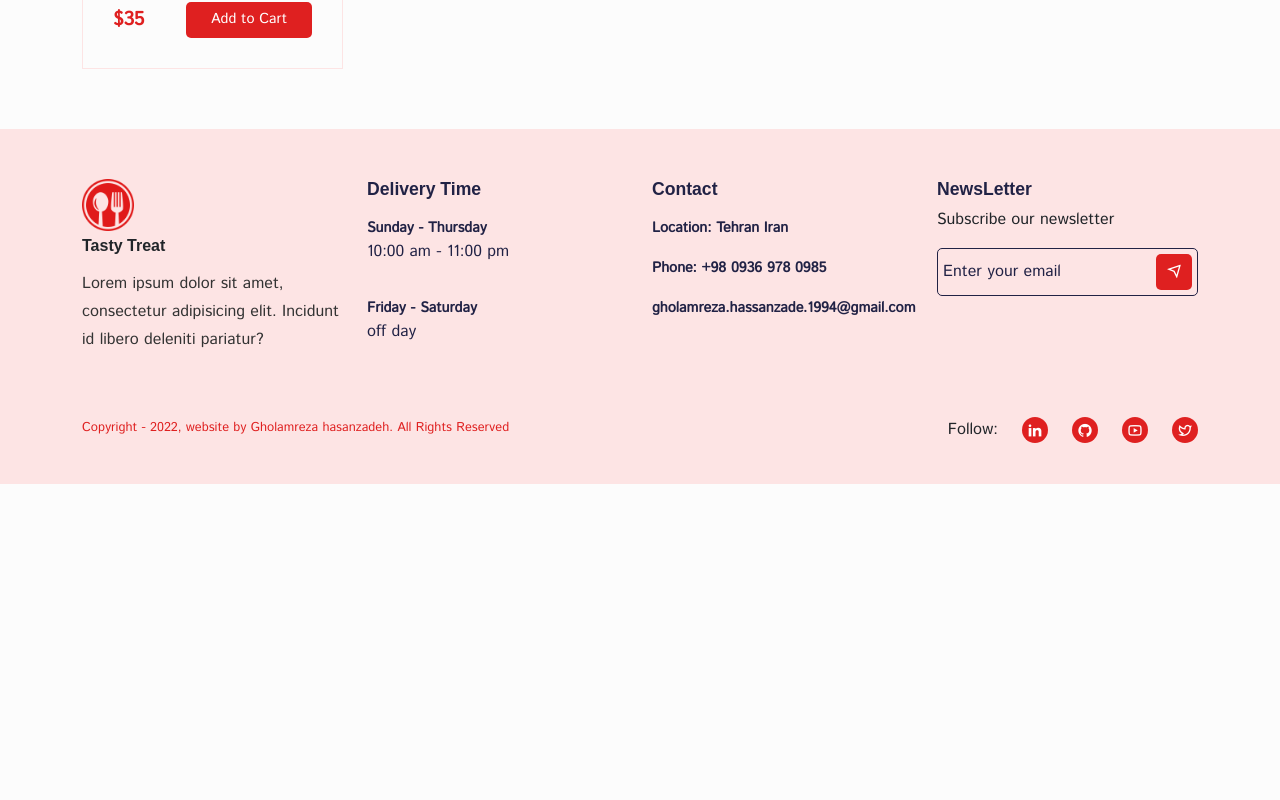
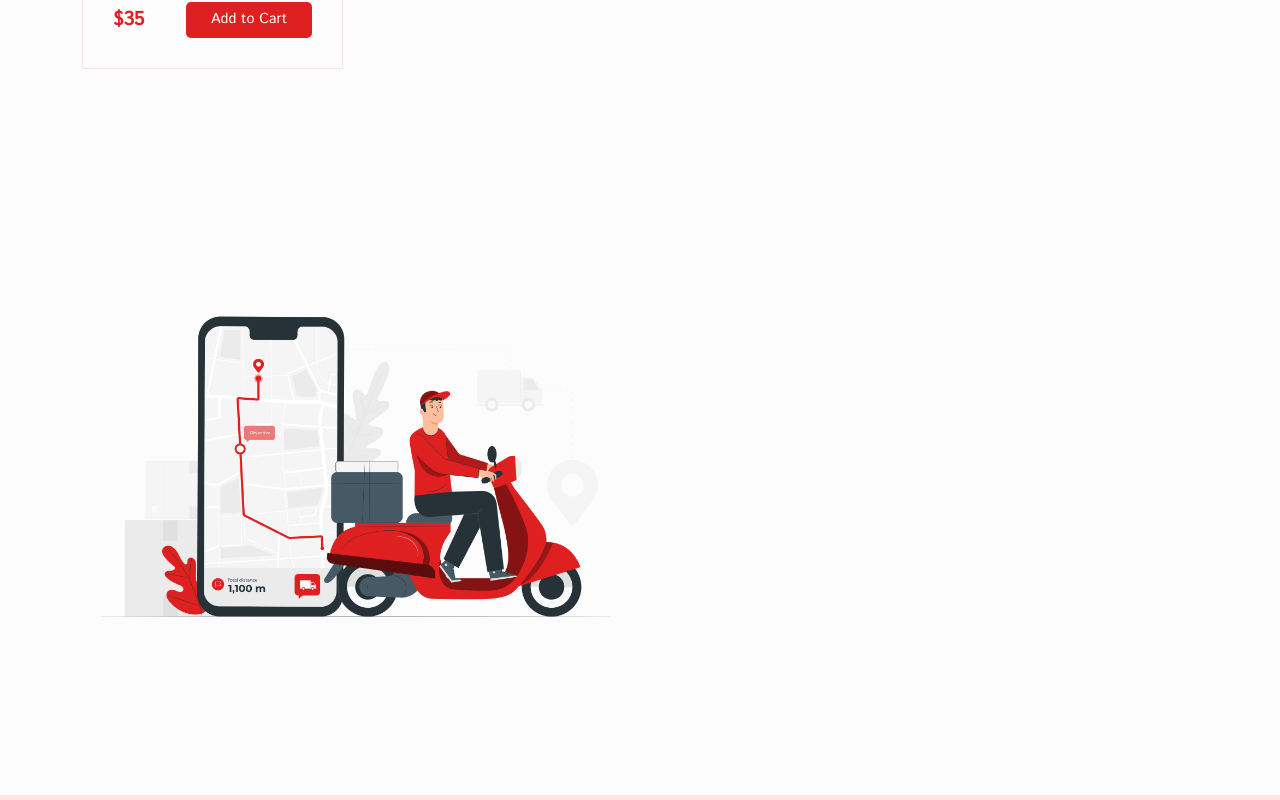
Before and after one commit to gholamreza-hasnzade/Reactjs-food-App-redux-toolkit, a React (Create React App) app: page /home in a window 1280 px wide. Shown: the part 2980-3780 px from the top of the page. Before the commit the page ends 3464 px from the top, so only its background shows below. Built offline with nearby package versions, Linux system fonts and the light colour scheme; a web font is replaced by a local one.

Commit message:
add image

```diff
--- a/src/constants/content/images.constant.js
+++ b/src/constants/content/images.constant.js
@@ -16,6 +16,9 @@ import foodCategory01 from "../../assets/images/hamburger.png";
 import foodCategory02 from "../../assets/images/pizza.png";
 import foodCategory03 from "../../assets/images/bread.png";
 
+import whyImg from "../../assets/images/location.png"
+
+
 export const IMAGES = {
   LOGO: Logo,
   HEROIMG: HeroImg,
@@ -32,4 +35,6 @@ export const IMAGES = {
   FOODCATEGORY_01: foodCategory01,
   FOODCATEGORY_02: foodCategory02,
   FOODCATEGORY_03: foodCategory03,
+
+  WHYIMG: whyImg
 };
--- a/src/pages/home/Home.jsx
+++ b/src/pages/home/Home.jsx
@@ -210,6 +210,18 @@ const Home = () => {
           </Row>
         </Container>
       </section>
+
+
+      <section>
+        <Container>
+          <Row>
+            <Col lg="6" md="6">
+              <img src={IMAGES.WHYIMG} alt="WHYIMG" className="w-100" />
+            </Col>
+            <Col lg="6" md="6"></Col>
+          </Row>
+        </Container>
+      </section>
     </Helmet>
   );
 };
```
